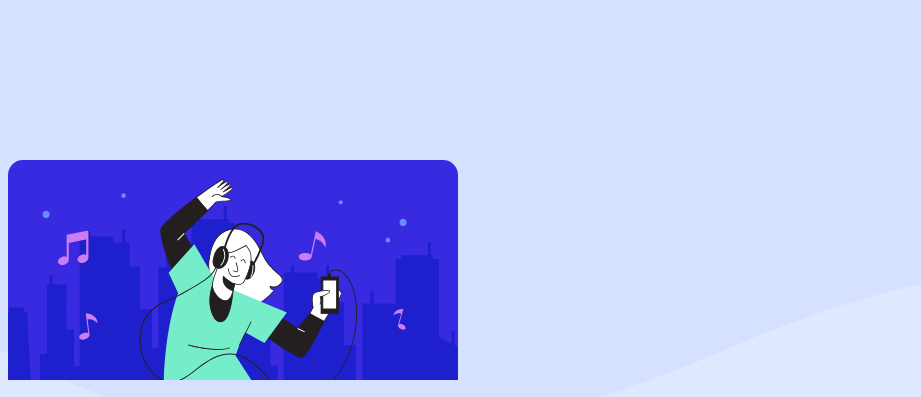
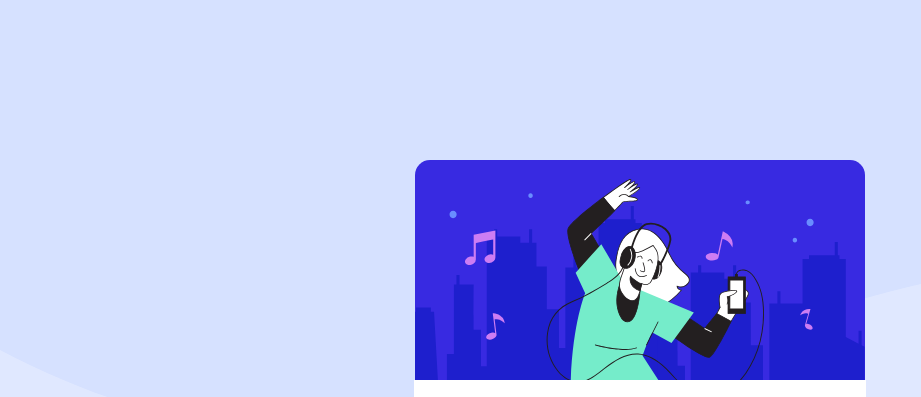
Before and after one commit to Yoha30/order-summary, a plain HTML site: page order-summary-component-main/index.html in a window 1280 px wide. Shown: the top 397 px of the page, without its empty margins (0-921 px from the left). Drawn offline with nearby package versions, Linux system fonts and the light colour scheme; the site is published under a folder, as on GitHub Pages, so addresses that start at the root find nothing.

Commit message:
bootstrap

```diff
--- a/order-summary-component-main/index.html
+++ b/order-summary-component-main/index.html
@@ -6,7 +6,7 @@
 
   <link rel="icon" type="image/png" sizes="32x32" href="./images/favicon-32x32.png">
   <link rel="stylesheet" href="style.css">
-  <link rel="stylesheet" href="/node_modules/bootstrap/dist/css/bootstrap.css">
+  <link rel="stylesheet" href="node_modules/bootstrap/dist/css/bootstrap.css">
   <title>Order summary card</title>
 
   <!-- Feel free to remove these styles or customise in your own stylesheet 👍 -->
```
Also changed, not shown: order-summary-component-main/package-lock.json (renamed from package-lock.json).
